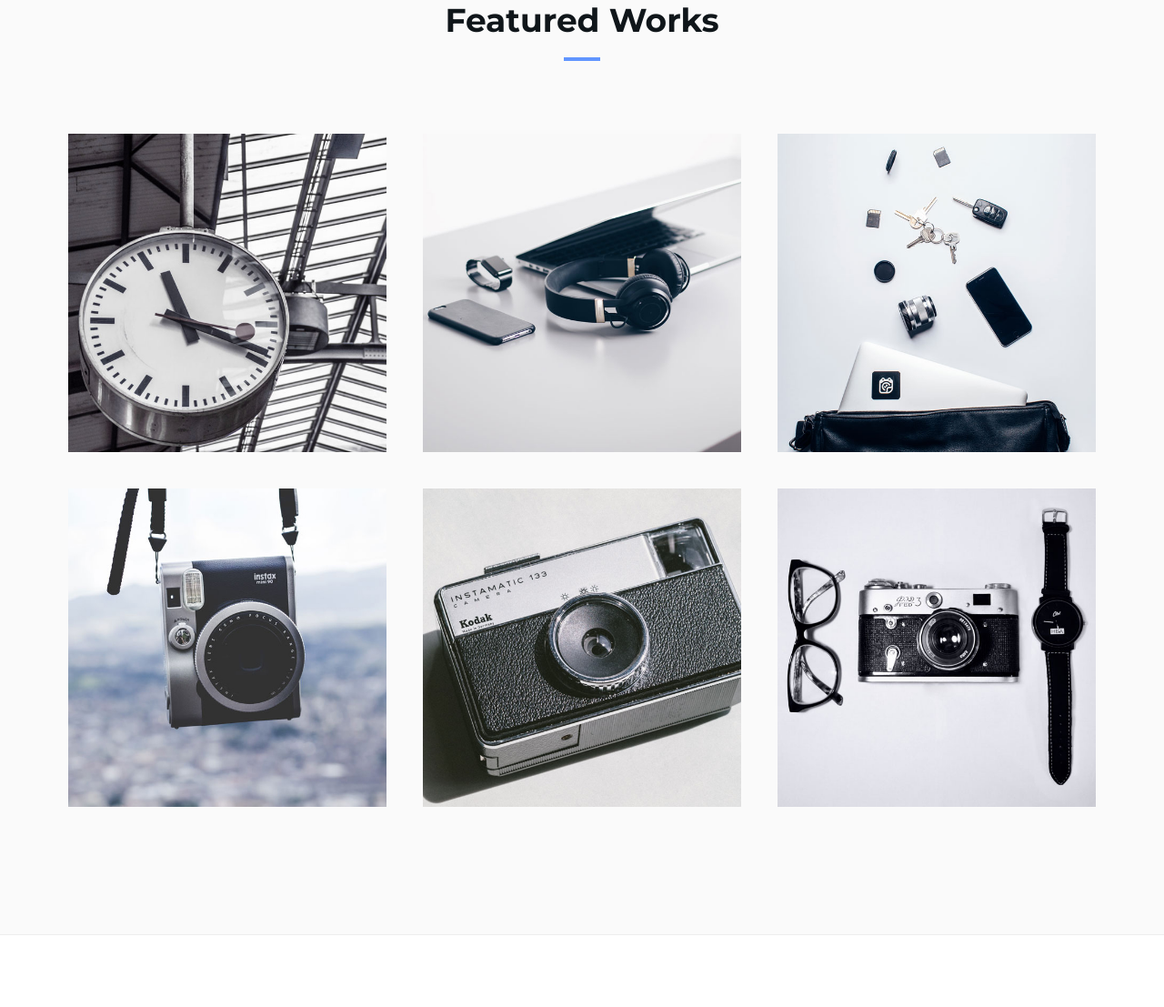
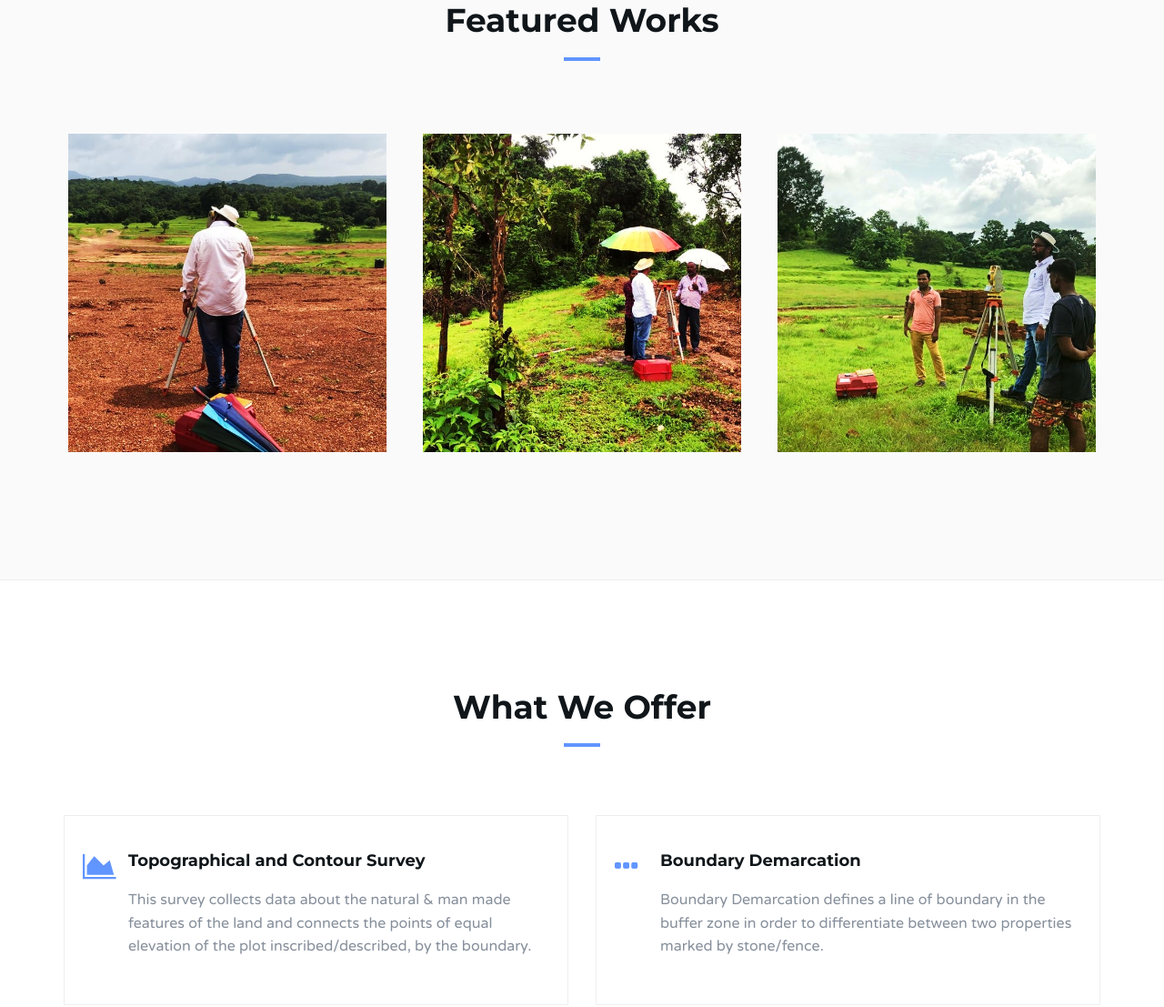
Before and after one commit to aditidukle/aditidukle.github.io, a plain HTML site: page index.html in a window 1280 px wide. Shown: the part 918-2025 px from the top of the page at 91% size. Drawn offline with Linux system fonts and the light colour scheme.

```diff
--- a/index.html
+++ b/index.html
@@ -120,14 +120,14 @@
 
 				<!-- Work -->
 				<div class="col-md-4 col-xs-6 work">
-					<img class="img-responsive" src="./img/work1.jpg" alt="">
+					<img class="img-responsive" src="./img/work-he1.jpg" alt="">
 					<div class="overlay"></div>
 					<div class="work-content">
 						<span>Category</span>
 						<h3>Lorem ipsum dolor</h3>
 						<div class="work-link">
 							<a href="#"><i class="fa fa-external-link"></i></a>
-							<a class="lightbox" href="./img/work1.jpg"><i class="fa fa-search"></i></a>
+							<a class="lightbox" href="./img/work-he1.jpg"><i class="fa fa-search"></i></a>
 						</div>
 					</div>
 				</div>
@@ -135,14 +135,14 @@
 
 				<!-- Work -->
 				<div class="col-md-4 col-xs-6 work">
-					<img class="img-responsive" src="./img/work2.jpg" alt="">
+					<img class="img-responsive" src="./img/work-he2.jpg" alt="">
 					<div class="overlay"></div>
 					<div class="work-content">
 						<span>Category</span>
 						<h3>Lorem ipsum dolor</h3>
 						<div class="work-link">
 							<a href="#"><i class="fa fa-external-link"></i></a>
-							<a class="lightbox" href="./img/work2.jpg"><i class="fa fa-search"></i></a>
+							<a class="lightbox" href="./img/work-he2.jpg"><i class="fa fa-search"></i></a>
 						</div>
 					</div>
 				</div>
@@ -150,59 +150,14 @@
 
 				<!-- Work -->
 				<div class="col-md-4 col-xs-6 work">
-					<img class="img-responsive" src="./img/work3.jpg" alt="">
+					<img class="img-responsive" src="./img/work-he3.jpg" alt="">
 					<div class="overlay"></div>
 					<div class="work-content">
 						<span>Category</span>
 						<h3>Lorem ipsum dolor</h3>
 						<div class="work-link">
 							<a href="#"><i class="fa fa-external-link"></i></a>
-							<a class="lightbox" href="./img/work3.jpg"><i class="fa fa-search"></i></a>
-						</div>
-					</div>
-				</div>
-				<!-- /Work -->
-
-				<!-- Work -->
-				<div class="col-md-4 col-xs-6 work">
-					<img class="img-responsive" src="./img/work4.jpg" alt="">
-					<div class="overlay"></div>
-					<div class="work-content">
-						<span>Category</span>
-						<h3>Lorem ipsum dolor</h3>
-						<div class="work-link">
-							<a href="#"><i class="fa fa-external-link"></i></a>
-							<a class="lightbox" href="./img/work4.jpg"><i class="fa fa-search"></i></a>
-						</div>
-					</div>
-				</div>
-				<!-- /Work -->
-
-				<!-- Work -->
-				<div class="col-md-4 col-xs-6 work">
-					<img class="img-responsive" src="./img/work5.jpg" alt="">
-					<div class="overlay"></div>
-					<div class="work-content">
-						<span>Category</span>
-						<h3>Lorem ipsum dolor</h3>
-						<div class="work-link">
-							<a href="#"><i class="fa fa-external-link"></i></a>
-							<a class="lightbox" href="./img/work5.jpg"><i class="fa fa-search"></i></a>
-						</div>
-					</div>
-				</div>
-				<!-- /Work -->
-
-				<!-- Work -->
-				<div class="col-md-4 col-xs-6 work">
-					<img class="img-responsive" src="./img/work6.jpg" alt="">
-					<div class="overlay"></div>
-					<div class="work-content">
-						<span>Category</span>
-						<h3>Lorem ipsum dolor</h3>
-						<div class="work-link">
-							<a href="#"><i class="fa fa-external-link"></i></a>
-							<a class="lightbox" href="./img/work6.jpg"><i class="fa fa-search"></i></a>
+							<a class="lightbox" href="./img/work-he3.jpg"><i class="fa fa-search"></i></a>
 						</div>
 					</div>
 				</div>
```
